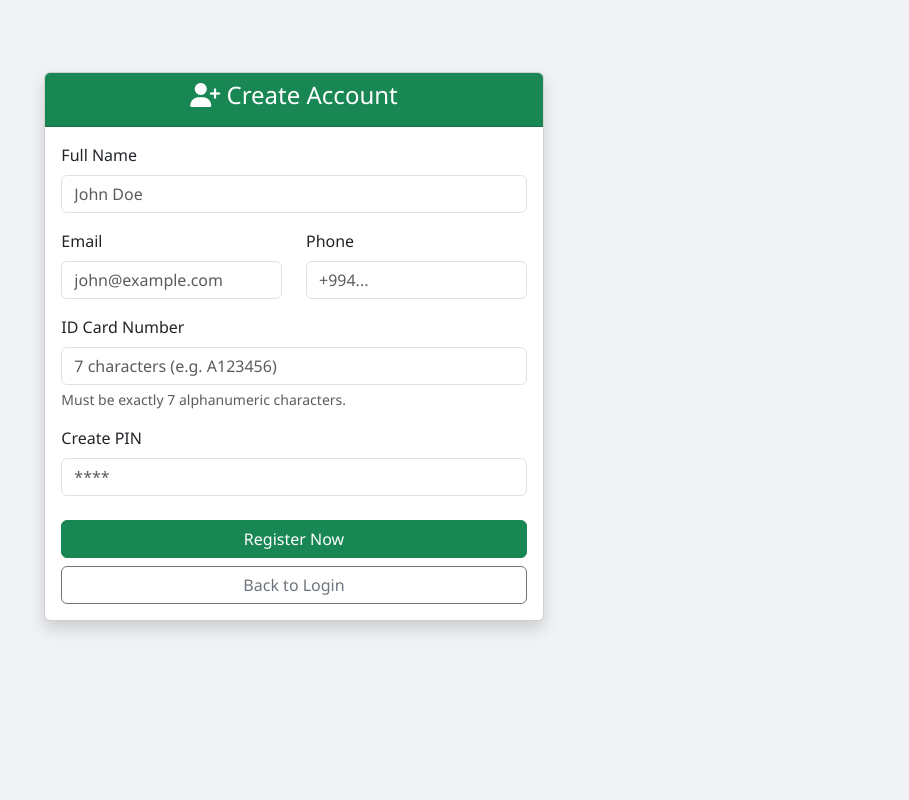
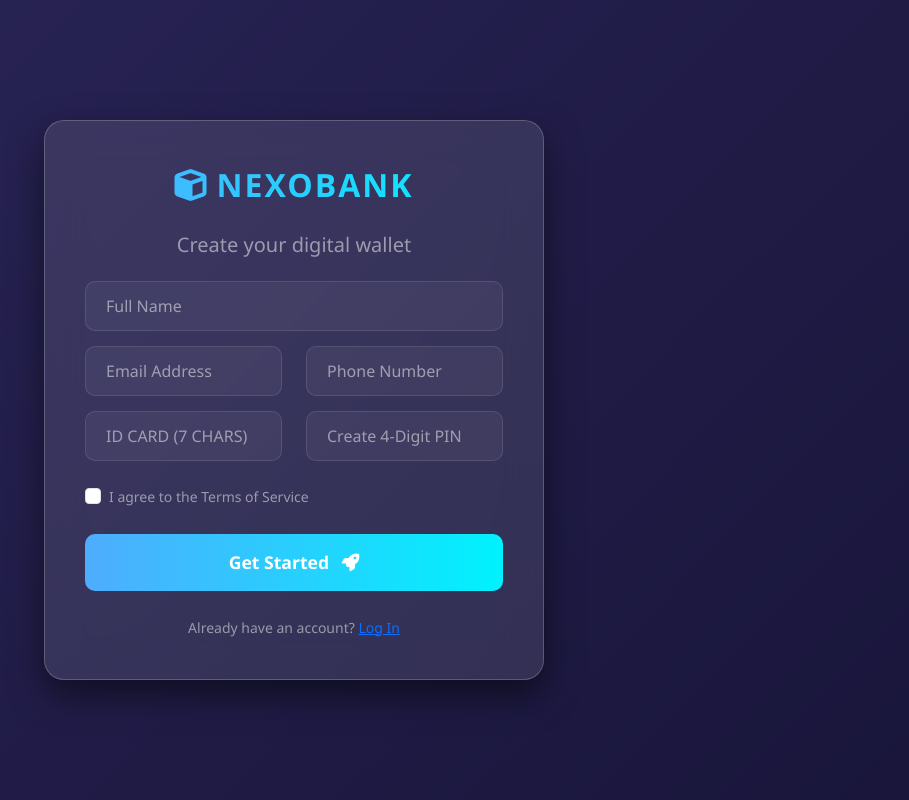
Before and after one commit to aliHasanov22/banking_app, a Flask app: page /register in a window 1280 px wide. Shown: the whole page, without its empty margins (346-1255 px from the left). Run offline with Flask 3, Linux system fonts and the light colour scheme.

Commit message:
Update register.html

```diff
--- a/templates/register.html
+++ b/templates/register.html
@@ -1,47 +1,159 @@
-{% extends "base.html" %}
-{% block content %}
-<div class="row justify-content-center mt-5">
-    <div class="col-md-5">
-        <div class="card shadow">
-            <div class="card-header bg-success text-white text-center">
-                <h4><i class="fas fa-user-plus"></i> Create Account</h4>
+<!DOCTYPE html>
+<html lang="en">
+<head>
+    <meta charset="UTF-8">
+    <meta name="viewport" content="width=device-width, initial-scale=1.0">
+    <title>Join NEXOBANK</title>
+    <link href="https://cdn.jsdelivr.net/npm/bootstrap@5.3.0/dist/css/bootstrap.min.css" rel="stylesheet">
+    <link rel="stylesheet" href="https://cdnjs.cloudflare.com/ajax/libs/font-awesome/6.4.0/css/all.min.css">
+    <style>
+        body {
+            background: linear-gradient(-45deg, #0f0c29, #302b63, #24243e);
+            background-size: 400% 400%;
+            animation: gradientBG 15s ease infinite;
+            min-height: 100vh; /* Changed to min-height for scrolling */
+            display: flex;
+            align-items: center;
+            justify-content: center;
+            font-family: 'Segoe UI', sans-serif;
+            color: white;
+            padding: 20px 0;
+        }
+
+        @keyframes gradientBG {
+            0% { background-position: 0% 50%; }
+            50% { background-position: 100% 50%; }
+            100% { background-position: 0% 50%; }
+        }
+
+        .auth-card {
+            background: rgba(255, 255, 255, 0.1);
+            backdrop-filter: blur(20px);
+            border: 1px solid rgba(255, 255, 255, 0.2);
+            border-radius: 20px;
+            padding: 2.5rem;
+            width: 100%;
+            max-width: 500px;
+            box-shadow: 0 15px 35px rgba(0,0,0,0.5);
+            animation: slideUp 0.8s ease-out;
+        }
+
+        @keyframes slideUp {
+            from { opacity: 0; transform: translateY(40px); }
+            to { opacity: 1; transform: translateY(0); }
+        }
+
+        .logo {
+            font-size: 2rem;
+            font-weight: 800;
+            letter-spacing: 2px;
+            margin-bottom: 1.5rem;
+            text-align: center;
+            background: linear-gradient(to right, #4facfe 0%, #00f2fe 100%);
+            -webkit-background-clip: text;
+            -webkit-text-fill-color: transparent;
+        }
+
+        .form-control {
+            background: rgba(255, 255, 255, 0.05);
+            border: 1px solid rgba(255, 255, 255, 0.1);
+            color: white;
+            padding: 12px 20px;
+            border-radius: 10px;
+            margin-bottom: 15px;
+        }
+
+        .form-control:focus {
+            background: rgba(255, 255, 255, 0.15);
+            border-color: #4facfe;
+            box-shadow: none;
+            color: white;
+        }
+
+        .form-control::placeholder { color: rgba(255, 255, 255, 0.5); }
+
+        .btn-nexo {
+            background: linear-gradient(to right, #4facfe 0%, #00f2fe 100%);
+            border: none;
+            color: white;
+            padding: 15px;
+            border-radius: 10px;
+            width: 100%;
+            font-weight: bold;
+            font-size: 1.1rem;
+            margin-top: 10px;
+            transition: transform 0.2s;
+        }
+
+        .btn-nexo:hover {
+            transform: scale(1.02);
+        }
+
+        .links a {
+            color: #4facfe;
+            text-decoration: none;
+            font-weight: bold;
+        }
+    </style>
+</head>
+<body>
+
+    <div class="auth-card">
+        <div class="logo">
+            <i class="fas fa-cube me-2"></i>NEXOBANK
         </div>
-            <div class="card-body">
+
+        <h5 class="text-center mb-4 text-white-50">Create your digital wallet</h5>
+
+        {% with messages = get_flashed_messages(with_categories=true) %}
+            {% if messages %}
+                {% for category, message in messages %}
+                    <div class="alert alert-{{ category }} bg-transparent text-white border-white text-center">{{ message }}</div>
+                {% endfor %}
+            {% endif %}
+        {% endwith %}
+
         <form method="POST">
-                    <div class="mb-3">
-                        <label class="form-label">Full Name</label>
-                        <input type="text" name="name" class="form-control" required placeholder="John Doe">
+            <div class="row">
+                <div class="col-12">
+                    <input type="text" name="name" class="form-control" placeholder="Full Name" required>
+                </div>
             </div>
 
             <div class="row">
-                        <div class="col-md-6 mb-3">
-                            <label class="form-label">Email</label>
-                            <input type="email" name="email" class="form-control" required placeholder="john@example.com">
+                <div class="col-6">
+                     <input type="email" name="email" class="form-control" placeholder="Email Address" required>
                 </div>
-                        <div class="col-md-6 mb-3">
-                            <label class="form-label">Phone</label>
-                            <input type="text" name="phone" class="form-control" required placeholder="+994...">
+                <div class="col-6">
+                     <input type="text" name="phone" class="form-control" placeholder="Phone Number" required>
                 </div>
             </div>
 
-                    <div class="mb-3">
-                        <label class="form-label">ID Card Number</label>
-                        <input type="text" name="id_card" class="form-control" maxlength="7" required placeholder="7 characters (e.g. A123456)">
-                        <div class="form-text">Must be exactly 7 alphanumeric characters.</div>
+            <div class="row">
+                <div class="col-6">
+                    <input type="text" name="id_card" class="form-control" placeholder="ID Card (7 Chars)" maxlength="7" style="text-transform:uppercase" required>
+                </div>
+                <div class="col-6">
+                    <input type="password" name="pin" class="form-control" placeholder="Create 4-Digit PIN" maxlength="4" required>
+                </div>
             </div>
 
-                    <div class="mb-4">
-                        <label class="form-label">Create PIN</label>
-                        <input type="password" name="pin" class="form-control" required placeholder="****">
+            <div class="form-check mb-3 mt-2">
+                <input class="form-check-input" type="checkbox" required id="terms">
+                <label class="form-check-label small text-white-50" for="terms">
+                    I agree to the Terms of Service
+                </label>
             </div>
 
-                    <div class="d-grid gap-2">
-                        <button class="btn btn-success">Register Now</button>
-                        <a href="{{ url_for('login') }}" class="btn btn-outline-secondary">Back to Login</a>
-                    </div>
+            <button type="submit" class="btn btn-nexo">
+                Get Started <i class="fas fa-rocket ms-2"></i>
+            </button>
         </form>
+
+        <div class="text-center mt-4">
+            <small class="text-white-50">Already have an account? <a href="{{ url_for('login') }}">Log In</a></small>
         </div>
     </div>
-    </div>
-</div>
-{% endblock %}
+
+</body>
+</html>
```
Lines whose indentation alone changed are shown as unchanged.
